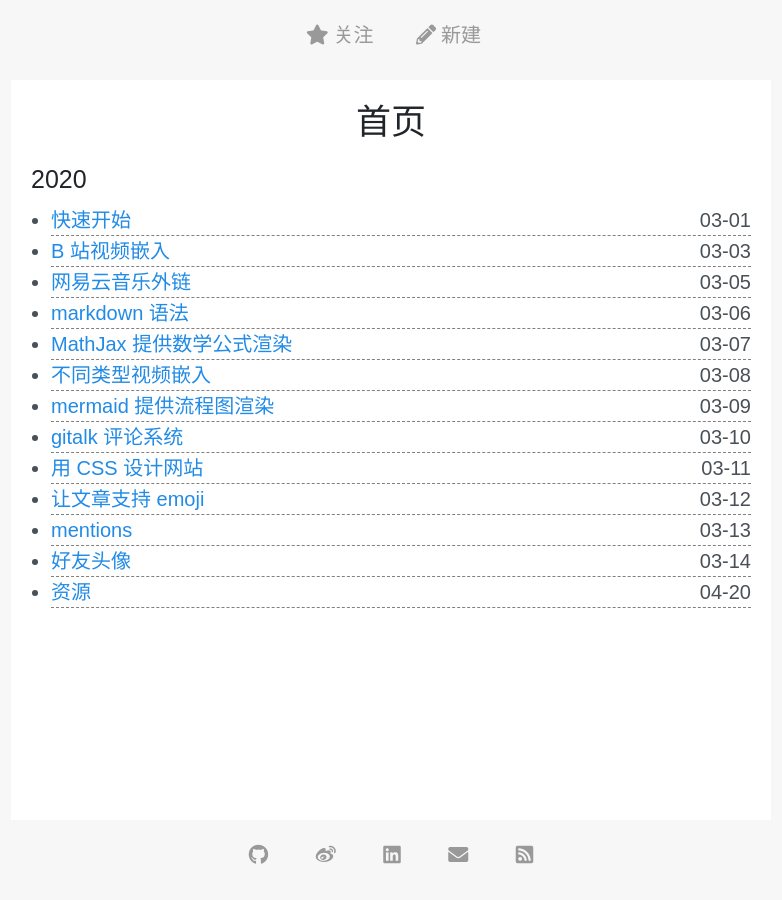
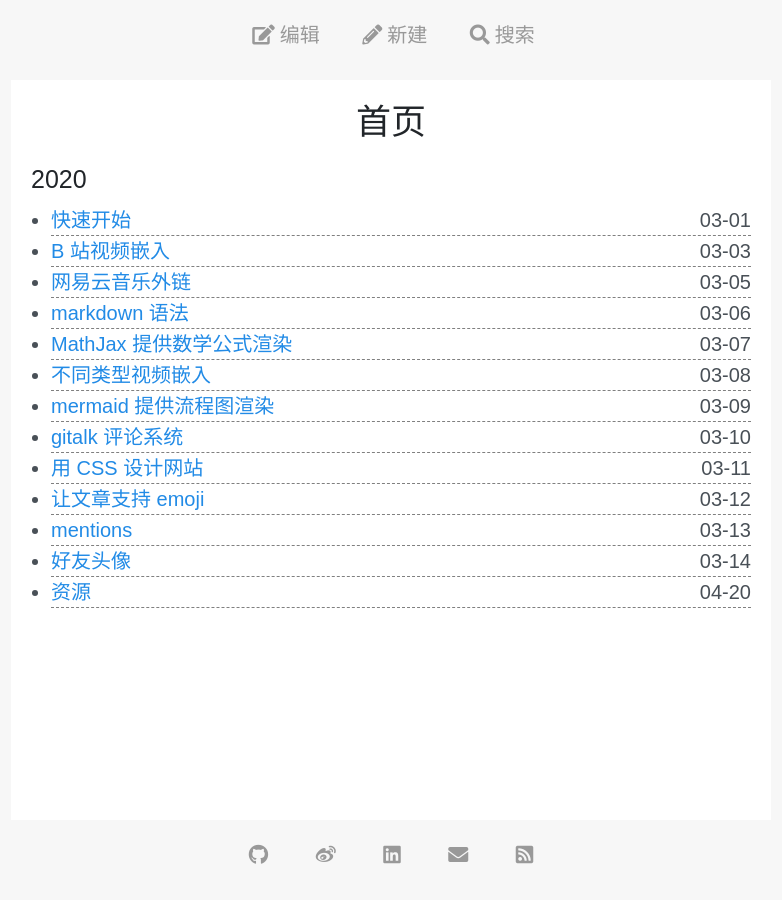
Before and after one commit to whenfung/simple, a Jekyll site: the page built from index.html, in a window 1280 px wide. Shown: the whole page, without its empty margins (249-1031 px from the left). Built offline with Jekyll 4.4.1, drawn with Linux system fonts in a browser that asks for light colours; nearby versions of some CDN libraries; comment, search, counter and statistics services are not loaded.

Commit message:
添加搜索页

```diff
--- a/_includes/nav.html
+++ b/_includes/nav.html
@@ -1,9 +1,9 @@
 <nav class="nav">
-  {% if page.layout == "post" %}
+  {% if page.title != "首页" %}
     <a href="{{ site.baseurl }}/"><i class="fa fa-home" aria-hidden="true"></i>首页</a>
-    <a href="https://github.com/professordeng/simple/edit/gh-pages/{{ page.path }}"><i class="fa fa-edit" aria-hidden="true"></i>编辑</a>
-  {% elsif page.title == "首页" %}
-    <a href="https://github.com/professordeng/simple"><i class="fa fa-star" aria-hidden="true"></i>关注</a>
   {% endif %}
+
+  <a href="https://github.com/professordeng/simple/edit/gh-pages/{{ page.path }}"><i class="fa fa-edit" aria-hidden="true"></i>编辑</a>
   <a href="https://github.com/professordeng/simple/new/gh-pages/_post"><i class="fa fa-pencil-alt" aria-hidden="true"></i>新建</a>
+  <a href="{{ site.baseurl }}/search.html"><i class="fa fa-search" aria-hidden="true"></i>搜索</a>
 </nav>
--- a/_sass/_icons.scss
+++ b/_sass/_icons.scss
@@ -1,6 +1,6 @@
 .fa-home,
+.fa-search,
 .fa-edit,
-.fa-star,
 .fa-envelope,
 .fa-weibo,
 .fa-rss-square,
--- /dev/null
+++ b/_sass/_search.scss
@@ -0,0 +1,11 @@
+#search-container {
+  text-align: center;
+}
+
+#search-input {
+  margin-top: 1rem;
+  width: 100%;
+  height: 2rem;
+  max-width: 16rem;
+  padding: .5rem;
+}
--- a/assets/css/main.scss
+++ b/assets/css/main.scss
@@ -19,3 +19,4 @@
 @import "syntax";
 @import "layout";
 @import "icons";
+@import "search";
```
Also changed, not shown: search.html (added, +9 -0 lines).
